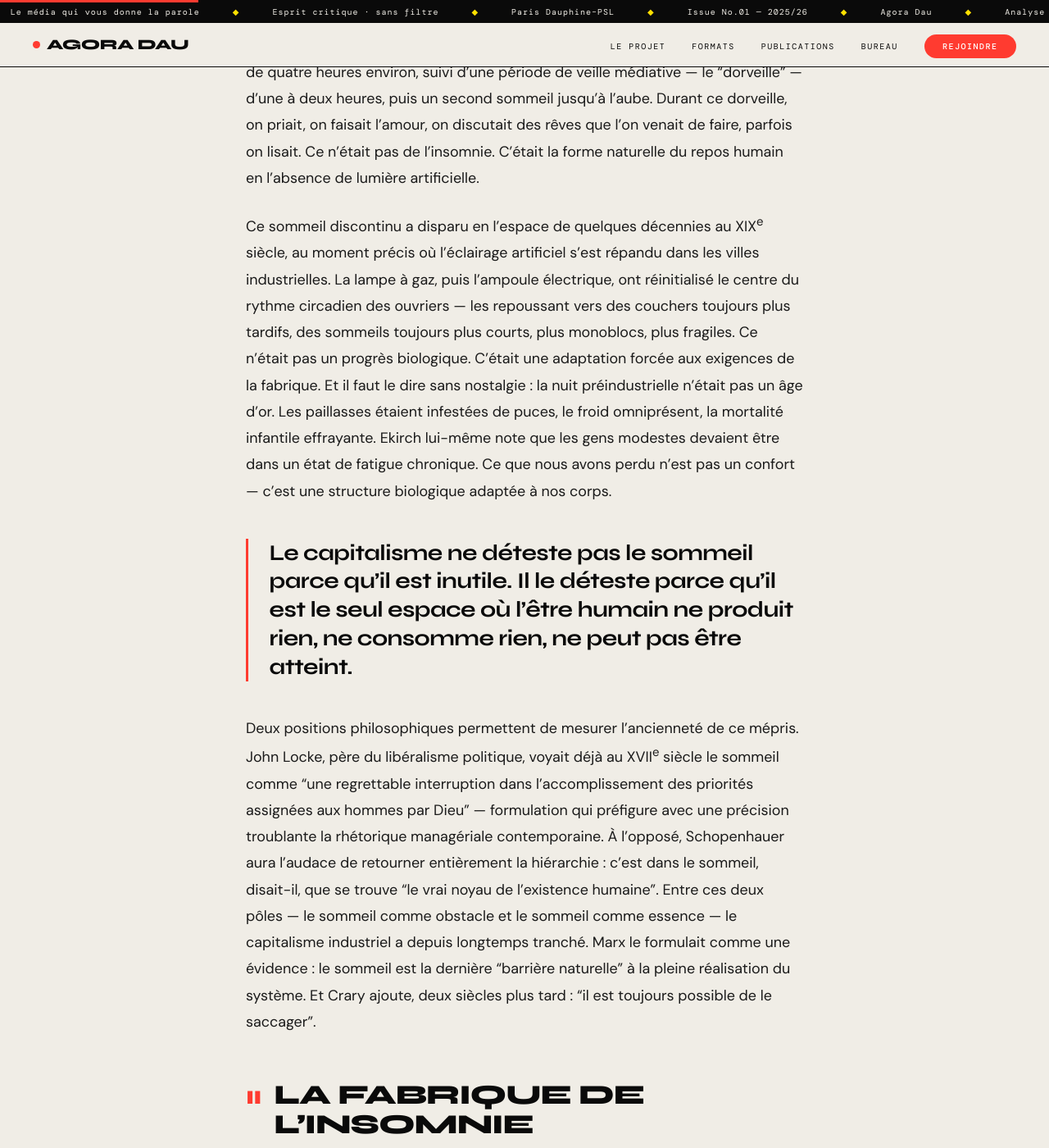
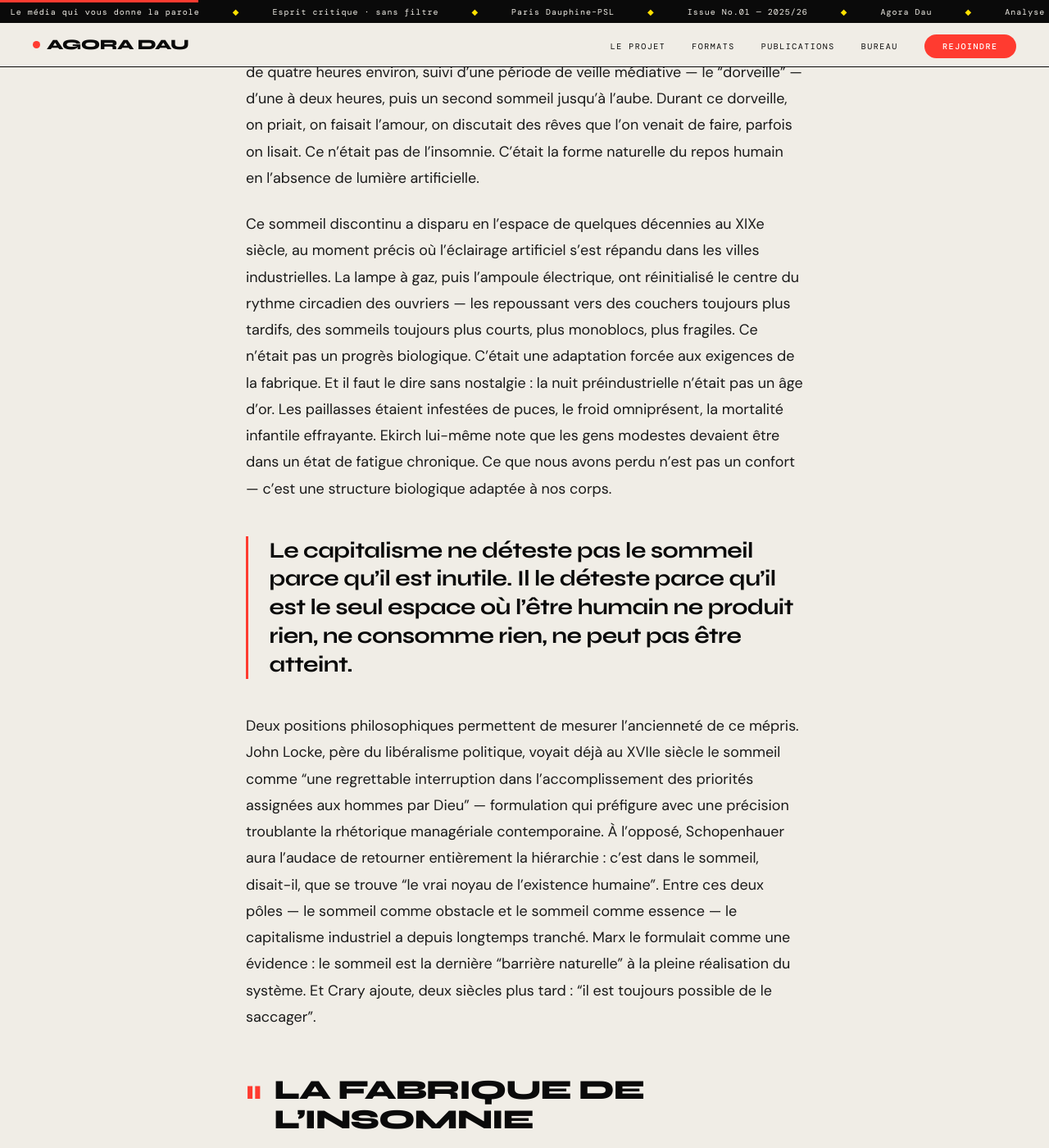
Before and after one commit to theo1guery-cmyk/AgoraDau, a Jekyll site: the page built from _analyses/ils-ont-vole-la-nuit.md, in a window 1280 px wide and 1400 px high, scrolled down 1637 px. Shown: the whole window at 82% size. Built offline with Jekyll 4.4.1, drawn with Linux system fonts in a browser that asks for light colours; some web fonts are replaced; some of the changed lines change nothing that is shown; some of the changed text lies outside the part shown.

Commit message:
Update _analyses/ils-ont-vole-la-nuit.md (via Pages CMS)

```diff
--- a/_analyses/ils-ont-vole-la-nuit.md
+++ b/_analyses/ils-ont-vole-la-nuit.md
@@ -1,69 +1,150 @@
 ---
-title: "Ils ont volé la nuit"
-permalink: /analyses/ils-ont-vole-la-nuit/
-title_display: "Ils ont volé la nuit."
-seo_title: "Ils ont volé la nuit — comment le capitalisme a colonisé la nuit | Agora Dau"
-dek: "Du dorveille médiéval aux algorithmes de Netflix — comment le capitalisme a colonisé la nuit."
-kicker: "Sociologie · Capitalisme · Nuit"
-author: "Théo Guéry"
+title: Ils ont volé la nuit
+title_display: Ils ont volé la nuit.
+dek: Du dorveille médiéval aux algorithmes de Netflix — comment le capitalisme a
+  colonisé la nuit.
+kicker: Sociologie · Capitalisme · Nuit
+author: Théo Guéry
 date: 2026-06-19
-date_display: "Juin 2026"
-reading_time: "≈ 13 min de lecture"
+date_display: Juin 2026
+reading_time: ≈ 13 min de lecture
 cover: /analyse-fin-sommeil.jpg
-description: "Du dorveille médiéval aux algorithmes de Netflix : comment le capitalisme a colonisé la nuit, fragmenté le sommeil et privatisé notre repos. Une analyse Agora Dau."
-keywords: ["sommeil", "capitalisme", "travail de nuit", "sociologie", "Jonathan Crary", "Roger Ekirch"]
-tags_meta: ["Sommeil", "Capitalisme", "Travail de nuit"]
+description: "Du dorveille médiéval aux algorithmes de Netflix : comment le
+  capitalisme a colonisé la nuit, fragmenté le sommeil et privatisé notre repos.
+  Une analyse Agora Dau."
+keywords:
+  - sommeil
+  - capitalisme
+  - travail de nuit
+  - sociologie
+  - Jonathan Crary
+  - Roger Ekirch
+tags_meta:
+  - Sommeil
+  - Capitalisme
+  - Travail de nuit
 stats:
-  - n: "6h50"
-    l: "de sommeil moyen par nuit en France en 2025 — 14 minutes de moins qu'en 2024."
-    s: "INSV / OpinionWay, mars 2026"
-  - n: "−1h30"
-    l: "de sommeil perdu en cinquante ans par l'adulte moyen français."
-    s: "Le Monde / INSV, 2026"
-  - n: "×2"
-    l: "travailleurs de nuit en France en trente ans, dans l'indifférence générale."
-    s: "Frustration Magazine, 2020"
-closing: "Ils ont volé la nuit."
-closing_red: "Le sommeil, lui, attend encore."
-sources: |
+  - n: 6h50
+    l: de sommeil moyen par nuit en France en 2025 — 14 minutes de moins qu'en 2024.
+    s: INSV / OpinionWay, mars 2026
+  - n: −1h30
+    l: de sommeil perdu en cinquante ans par l'adulte moyen français.
+    s: Le Monde / INSV, 2026
+  - n: ×2
+    l: travailleurs de nuit en France en trente ans, dans l'indifférence générale.
+    s: Frustration Magazine, 2020
+closing: Ils ont volé la nuit.
+closing_red: Le sommeil, lui, attend encore.
+sources: >+
   ### Ouvrages & essais
-  - Jonathan Crary — *24/7. Le capitalisme à l'assaut du sommeil* (La Découverte, 2014 ; titre original : *24/7: Late Capitalism and the End of Sleep*, 2013)
-  - Roger Ekirch — *La grande transformation du sommeil. Comment la révolution industrielle a bouleversé nos nuits* (Amsterdam, 2024 ; articles originaux 2001 et 2015)
-  - Luc Boltanski & Ève Chiapello — *Le Nouvel Esprit du capitalisme* (Gallimard, 1999)
+
+
+  - Jonathan Crary — *24/7. Le capitalisme à l'assaut du sommeil* (La
+  Découverte, 2014 ; titre original : *24/7: Late Capitalism and the End of
+  Sleep*, 2013)
+
+  - Roger Ekirch — *La grande transformation du sommeil. Comment la révolution
+  industrielle a bouleversé nos nuits* (Amsterdam, 2024 ; articles originaux
+  2001 et 2015)
+
+  - Luc Boltanski & Ève Chiapello — *Le Nouvel Esprit du capitalisme*
+  (Gallimard, 1999)
+
 
   ### Articles & études
-  - Paul Klotz — *Le sommeil, la lutte sociale du siècle* (Fondation Jean-Jaurès, 2025) — jean-jaures.org
-  - Pauline Grimaud — *L'invention du "travail en soirée"…* (Temporalités, OpenEdition, 2019) — journals.openedition.org/temporalites
-  - Éric Letonturier — Recension de *24/7* de Jonathan Crary (Hermès, La Revue, CNRS Éditions, 2015) — shs.cairn.info
-  - Sommeil : le capitalisme nuit (SNESup / Économie, n°728, novembre 2024) — snesup.fr
-  - Franck Olivar — "Le capitalisme crée un état d'insomnie généralisé", entretien avec Jonathan Crary (France Inter, janvier 2021) — radiofrance.fr
-  - Nicolas Framont — *Le capitalisme veut-il la fin du sommeil ?* (Frustration Magazine, décembre 2020) — frustrationmagazine.fr
-  - Simon Verdière — *En finir avec le mythe du dirigeant qui dort peu* (Mr Mondialisation, janvier 2026) — mrmondialisation.org
-  - Élisabeth Chamblain — *Le sommeil a une histoire* (En attendant Nadeau, août 2021) — en-attendant-nadeau.fr
-  - Jonathan Crary — *À l'assaut du sommeil* (Le Monde diplomatique, juin 2014) — monde-diplomatique.fr
-  - Un regard économique sur la nuit (Rhizome / ORSPERE-SAMDARRA, n°77, 2021) — orspere-samdarra.com
-  - Robin Verner — *La grande dépression des cadres de Wall Street* (Slate.fr, octobre 2015) — slate.fr
-  - L'Inde en quête de productivité : travailler plus ou travailler mieux ? (Le Petit Journal Bombay, janvier 2025) — lepetitjournal.com
+
+
+  - Paul Klotz — *Le sommeil, la lutte sociale du siècle* (Fondation
+  Jean-Jaurès, 2025) — jean-jaures.org
+
+  - Pauline Grimaud — *L'invention du "travail en soirée"…* (Temporalités,
+  OpenEdition, 2019) — journals.openedition.org/temporalites
+
+  - Éric Letonturier — Recension de *24/7* de Jonathan Crary (Hermès, La Revue,
+  CNRS Éditions, 2015) — shs.cairn.info
+
+  - Sommeil : le capitalisme nuit (SNESup / Économie, n°728, novembre 2024) —
+  snesup.fr
+
+  - Franck Olivar — "Le capitalisme crée un état d'insomnie généralisé",
+  entretien avec Jonathan Crary (France Inter, janvier 2021) — radiofrance.fr
+
+  - Nicolas Framont — *Le capitalisme veut-il la fin du sommeil ?* (Frustration
+  Magazine, décembre 2020) — frustrationmagazine.fr
+
+  - Simon Verdière — *En finir avec le mythe du dirigeant qui dort peu* (Mr
+  Mondialisation, janvier 2026) — mrmondialisation.org
+
+  - Élisabeth Chamblain — *Le sommeil a une histoire* (En attendant Nadeau, août
+  2021) — en-attendant-nadeau.fr
+
+  - Jonathan Crary — *À l'assaut du sommeil* (Le Monde diplomatique, juin 2014)
+  — monde-diplomatique.fr
+
+  - Un regard économique sur la nuit (Rhizome / ORSPERE-SAMDARRA, n°77, 2021) —
+  orspere-samdarra.com
+
+  - Robin Verner — *La grande dépression des cadres de Wall Street* (Slate.fr,
+  octobre 2015) — slate.fr
+
+  - L'Inde en quête de productivité : travailler plus ou travailler mieux ? (Le
+  Petit Journal Bombay, janvier 2025) — lepetitjournal.com
+
 
   ### Données statistiques
-  - Santé Publique France — Baromètre de Santé publique France 2024 (temps de sommeil, courts dormeurs, plainte d'insomnie, données socio-économiques et régionales) — santepubliquefrance.fr
-  - INSEE — Enquête sur le travail de nuit 2012 (−1h40 de sommeil pour les travailleurs de nuit)
-  - OMS / OIT — Étude sur le surmenage et les risques cardiovasculaires (risque AVC +35% au-delà de 55h/semaine)
-  - Organisation Internationale du Travail — Données sur le travail de nuit en France et en Inde
-  - INSV / OpinionWay — Enquête sur le sommeil des Français, réalisée décembre 2025, publiée le 10 mars 2026 (26<sup>e</sup> Journée du sommeil) — institut-sommeil-vigilance.org
-  - Pascale Santi — "6h50 par nuit en moyenne : le temps de sommeil ne cesse de reculer en France" (Le Monde, 10 mars 2026) — lemonde.fr
-  - Ministère de la Santé — Feuille de route interministérielle sur le sommeil, juin 2025 — sante.gouv.fr
-  - Jean-Arthur Micoulaud-Franchi (CHU de Bordeaux, président du conseil scientifique de l'INSV) — cité in Pascale Santi, Le Monde, 10 mars 2026
-  - Léger D., Zeghnoun A., Faraut B., Richard J.B. — "Le temps de sommeil, la dette de sommeil… des 18-75 ans : résultats du Baromètre de Santé publique France 2017" — Bull Épidémiol Hebd. 2019;(8-9):149-60
+
+
+  - Santé Publique France — Baromètre de Santé publique France 2024 (temps de
+  sommeil, courts dormeurs, plainte d'insomnie, données socio-économiques et
+  régionales) — santepubliquefrance.fr
+
+  - INSEE — Enquête sur le travail de nuit 2012 (−1h40 de sommeil pour les
+  travailleurs de nuit)
+
+  - OMS / OIT — Étude sur le surmenage et les risques cardiovasculaires (risque
+  AVC +35% au-delà de 55h/semaine)
+
+  - Organisation Internationale du Travail — Données sur le travail de nuit en
+  France et en Inde
+
+  - INSV / OpinionWay — Enquête sur le sommeil des Français, réalisée décembre
+  2025, publiée le 10 mars 2026 (26e Journée du sommeil) —
+  institut-sommeil-vigilance.org
+
+  - Pascale Santi — "6h50 par nuit en moyenne : le temps de sommeil ne cesse de
+  reculer en France" (Le Monde, 10 mars 2026) — lemonde.fr
+
+  - Ministère de la Santé — Feuille de route interministérielle sur le sommeil,
+  juin 2025 — sante.gouv.fr
+
+  - Jean-Arthur Micoulaud-Franchi (CHU de Bordeaux, président du conseil
+  scientifique de l'INSV) — cité in Pascale Santi, Le Monde, 10 mars 2026
+
+  - Léger D., Zeghnoun A., Faraut B., Richard J.B. — "Le temps de sommeil, la
+  dette de sommeil… des 18-75 ans : résultats du Baromètre de Santé publique
+  France 2017" — Bull Épidémiol Hebd. 2019;(8-9):149-60
+
 
   ### Références philosophiques mobilisées
-  - Karl Marx — *Le Capital* ("barrière naturelle", "anéantissement de l'espace par le temps")
-  - Hannah Arendt — *Condition de l'homme moderne* (équilibre exposition publique / retrait protégé)
-  - John Locke — *Essai sur l'entendement humain* (le sommeil comme "interruption regrettable")
-  - Arthur Schopenhauer — *Le Monde comme volonté et comme représentation* ("le vrai noyau de l'existence humaine")
-  - Michel Foucault — *Surveiller et punir* (dispositif, biopouvoir — mobilisés via Crary)
+
+
+  - Karl Marx — *Le Capital* ("barrière naturelle", "anéantissement de l'espace
+  par le temps")
+
+  - Hannah Arendt — *Condition de l'homme moderne* (équilibre exposition
+  publique / retrait protégé)
+
+  - John Locke — *Essai sur l'entendement humain* (le sommeil comme
+  "interruption regrettable")
+
+  - Arthur Schopenhauer — *Le Monde comme volonté et comme représentation* ("le
+  vrai noyau de l'existence humaine")
+
+  - Michel Foucault — *Surveiller et punir* (dispositif, biopouvoir — mobilisés
+  via Crary)
+
+seo_title: Ils ont volé la nuit — comment le capitalisme a colonisé la nuit | Agora Dau
 ---
-
 Quelque part dans un laboratoire de l'université du Wisconsin, des chercheurs financés par le Pentagone disséquent le cerveau d'un bruant à gorge blanche. Ce petit oiseau migrateur possède une capacité extraordinaire : il peut rester éveillé sept jours d'affilée sans déficit cognitif mesurable. Les militaires américains veulent savoir comment. L'objectif à court terme est de créer un soldat capable de combattre sans dormir pendant une semaine. L'objectif à long terme, c'est autre chose. C'est nous.
 
 Cette anecdote — documentée par le philosophe Jonathan Crary dans son essai 24/7 — n'est pas une métaphore. Elle dit littéralement ce que le capitalisme fait à la nuit depuis deux siècles : il la considère comme un problème à résoudre. Un obstacle. Une interruption inacceptable dans la logique de production continue. Et si on ne peut pas l'éliminer, on peut au moins l'éroder, la fragmenter, la rendre marchande — jusqu'à ce qu'elle ne soit plus tout à fait la nuit.
@@ -72,24 +153,19 @@
 
 Avant la révolution industrielle, la nuit n'était pas simplement l'absence de jour. Elle avait une structure propre. L'historien Roger Ekirch a passé vingt ans à compiler des journaux intimes, des dépositions judiciaires, des traités médicaux d'Europe préindustrielle, et il y a découvert quelque chose que nous avons entièrement oublié : les humains dormaient en deux temps. Un premier sommeil de quatre heures environ, suivi d'une période de veille médiative — le "dorveille" — d'une à deux heures, puis un second sommeil jusqu'à l'aube. Durant ce dorveille, on priait, on faisait l'amour, on discutait des rêves que l'on venait de faire, parfois on lisait. Ce n'était pas de l'insomnie. C'était la forme naturelle du repos humain en l'absence de lumière artificielle.
 
-Ce sommeil discontinu a disparu en l'espace de quelques décennies au XIX<sup>e</sup> siècle, au moment précis où l'éclairage artificiel s'est répandu dans les villes industrielles. La lampe à gaz, puis l'ampoule électrique, ont réinitialisé le centre du rythme circadien des ouvriers — les repoussant vers des couchers toujours plus tardifs, des sommeils toujours plus courts, plus monoblocs, plus fragiles. Ce n'était pas un progrès biologique. C'était une adaptation forcée aux exigences de la fabrique. Et il faut le dire sans nostalgie : la nuit préindustrielle n'était pas un âge d'or. Les paillasses étaient infestées de puces, le froid omniprésent, la mortalité infantile effrayante. Ekirch lui-même note que les gens modestes devaient être dans un état de fatigue chronique. Ce que nous avons perdu n'est pas un confort — c'est une structure biologique adaptée à nos corps.
+Ce sommeil discontinu a disparu en l'espace de quelques décennies au XIXe siècle, au moment précis où l'éclairage artificiel s'est répandu dans les villes industrielles. La lampe à gaz, puis l'ampoule électrique, ont réinitialisé le centre du rythme circadien des ouvriers — les repoussant vers des couchers toujours plus tardifs, des sommeils toujours plus courts, plus monoblocs, plus fragiles. Ce n'était pas un progrès biologique. C'était une adaptation forcée aux exigences de la fabrique. Et il faut le dire sans nostalgie : la nuit préindustrielle n'était pas un âge d'or. Les paillasses étaient infestées de puces, le froid omniprésent, la mortalité infantile effrayante. Ekirch lui-même note que les gens modestes devaient être dans un état de fatigue chronique. Ce que nous avons perdu n'est pas un confort — c'est une structure biologique adaptée à nos corps.
 
 > Le capitalisme ne déteste pas le sommeil parce qu'il est inutile. Il le déteste parce qu'il est le seul espace où l'être humain ne produit rien, ne consomme rien, ne peut pas être atteint.
 
-Deux positions philosophiques permettent de mesurer l'ancienneté de ce mépris. John Locke, père du libéralisme politique, voyait déjà au XVII<sup>e</sup> siècle le sommeil comme "une regrettable interruption dans l'accomplissement des priorités assignées aux hommes par Dieu" — formulation qui préfigure avec une précision troublante la rhétorique managériale contemporaine. À l'opposé, Schopenhauer aura l'audace de retourner entièrement la hiérarchie : c'est dans le sommeil, disait-il, que se trouve "le vrai noyau de l'existence humaine". Entre ces deux pôles — le sommeil comme obstacle et le sommeil comme essence — le capitalisme industriel a depuis longtemps tranché. Marx le formulait comme une évidence : le sommeil est la dernière "barrière naturelle" à la pleine réalisation du système. Et Crary ajoute, deux siècles plus tard : "il est toujours possible de le saccager".
+Deux positions philosophiques permettent de mesurer l'ancienneté de ce mépris. John Locke, père du libéralisme politique, voyait déjà au XVIIe siècle le sommeil comme "une regrettable interruption dans l'accomplissement des priorités assignées aux hommes par Dieu" — formulation qui préfigure avec une précision troublante la rhétorique managériale contemporaine. À l'opposé, Schopenhauer aura l'audace de retourner entièrement la hiérarchie : c'est dans le sommeil, disait-il, que se trouve "le vrai noyau de l'existence humaine". Entre ces deux pôles — le sommeil comme obstacle et le sommeil comme essence — le capitalisme industriel a depuis longtemps tranché. Marx le formulait comme une évidence : le sommeil est la dernière "barrière naturelle" à la pleine réalisation du système. Et Crary ajoute, deux siècles plus tard : "il est toujours possible de le saccager".
 
 ## La fabrique de l'insomnie
 
 Un tableau de 1782 résume mieux que n'importe quel traité ce qu'il s'est passé. Joseph Wright of Derby a peint Les filatures de coton d'Arkwright, la nuit : une usine illuminée sous un clair de lune, ses fenêtres brillant d'une lumière artificielle qui concurrence les étoiles. Cette image, reproduite dans des dizaines de manuels d'histoire économique, est présentée comme une célébration du progrès industriel. Crary y lit autre chose : l'annonce d'un temps abstrait, découplé des cycles naturels, où la production peut théoriquement ne jamais s'arrêter. La lune est encore là dans le tableau. Mais elle a déjà perdu la bataille.
 
-<figure class="art-fig">
-  <img src="/analyse-nuit-filature-wright.jpg" alt="Les filatures de coton d'Arkwright la nuit, peinture de Joseph Wright of Derby (vers 1782-83)" width="763" height="614"/>
-  <figcaption>
-    <span class="cap-t"><i>Les filatures de coton d'Arkwright, la nuit</i> — Joseph Wright of Derby, vers 1782-83.</span>
-    <span class="cap-d">L'usine illuminée rivalise avec le clair de lune : la première image d'un monde où la production ne s'arrête plus jamais.</span>
-    <span class="cap-c">Huile sur toile · Domaine public — via WikiArt</span>
-  </figcaption>
-</figure>
+![Les filatures de coton d'Arkwright la nuit, peinture de Joseph Wright of Derby (vers 1782-83)](analyse-nuit-filature-wright.jpg)
+
+*Les filatures de coton d'Arkwright, la nuit* — Joseph Wright of Derby, vers 1782-83. L'usine illuminée rivalise avec le clair de lune : la première image d'un monde où la production ne s'arrête plus jamais. Huile sur toile · Domaine public — via WikiArt
 
 Ce temps abstrait, Crary l'appelle le "temps 24/7". Non pas une métaphore — une description littérale. Un monde où les marchés ne ferment plus, où les flux d'information ne s'interrompent pas, où la frontière entre jour et nuit a été juridiquement, économiquement, technologiquement dissoute. L'expression "Open 24/7" n'est pas un argument commercial. C'est un programme anthropologique : l'être humain comme terminal toujours actif, jamais véritablement hors ligne, jamais réellement off.
 
@@ -127,7 +203,7 @@
 
 Il serait tentant de conclure sur une note de résistance romantique — dormir comme acte révolutionnaire, la sieste comme grève. Ce serait insuffisant. Ce que la lecture de Crary, d'Ekirch, de Klotz et des sociologues du travail nocturne permet de comprendre, c'est que la question du sommeil n'est pas individuelle. Elle est structurelle. Elle appelle des réponses collectives.
 
-La suggestion d'inscrire un droit au sommeil dans la Constitution — formulée par le politiste Paul Klotz — n'est pas une fantaisie. Elle est dans la lignée directe des luttes ouvrières du XIX<sup>e</sup> siècle qui ont arraché la journée de huit heures, le repos dominical, l'interdiction du travail de nuit des enfants. Ces combats paraissaient alors utopiques. Ils ont mis un siècle à se concrétiser, et sont aujourd'hui en train d'être progressivement défaits — par les ordonnances Macron de 2017 qui ont facilité les accords d'entreprise dérogatoires, par la banalisation des horaires atypiques, par la désyndicalisation qui laisse les salariés isolés face aux plannings. En 2026, selon la feuille de route interministérielle sur le sommeil publiée en juin 2025, plus de 30% des enfants et jusqu'à 70% des adolescents ne dorment pas suffisamment. L'État le sait. Il n'en a pas encore fait une priorité politique.
+La suggestion d'inscrire un droit au sommeil dans la Constitution — formulée par le politiste Paul Klotz — n'est pas une fantaisie. Elle est dans la lignée directe des luttes ouvrières du XIXe siècle qui ont arraché la journée de huit heures, le repos dominical, l'interdiction du travail de nuit des enfants. Ces combats paraissaient alors utopiques. Ils ont mis un siècle à se concrétiser, et sont aujourd'hui en train d'être progressivement défaits — par les ordonnances Macron de 2017 qui ont facilité les accords d'entreprise dérogatoires, par la banalisation des horaires atypiques, par la désyndicalisation qui laisse les salariés isolés face aux plannings. En 2026, selon la feuille de route interministérielle sur le sommeil publiée en juin 2025, plus de 30% des enfants et jusqu'à 70% des adolescents ne dorment pas suffisamment. L'État le sait. Il n'en a pas encore fait une priorité politique.
 
 Hannah Arendt insistait sur l'équilibre nécessaire entre exposition publique et retrait protégé — entre la lumière de la polis et l'obscurité du foyer. Le capitalisme de plateforme a détruit cet équilibre en absorbant simultanément la sphère privée et la possibilité de régénération. La chambre à coucher est devenue un espace de travail, de consommation et de surveillance. Il n'y a plus de retrait possible — seulement un mode veille.
 
```
